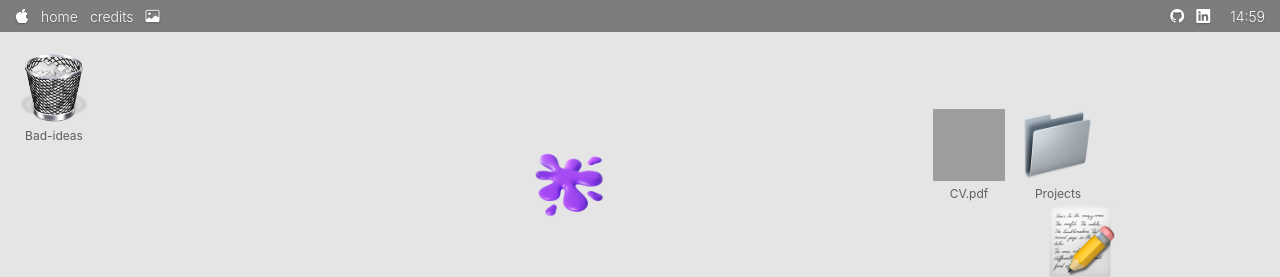
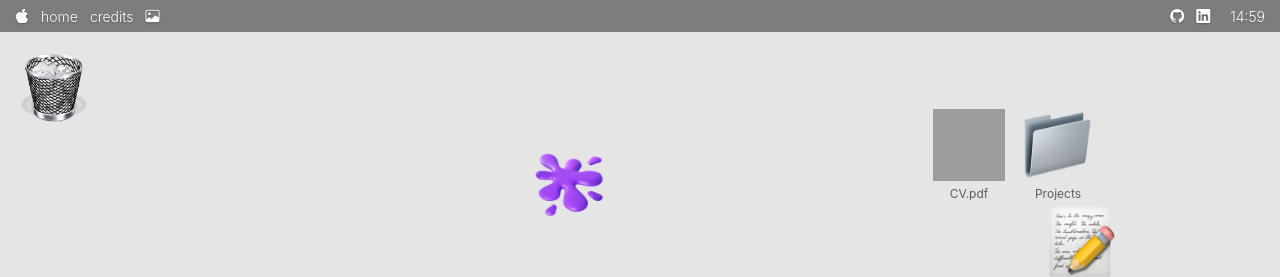
Before and after one commit to navarro-n/portfolio-react, a React (Vite) app in the folder portolio-react/: page / in a window 1280 px wide. Shown: the top 277 px of the page. Built offline with nearby package versions, Linux system fonts and the light colour scheme; grey boxes are pictures that could not be loaded.

Commit message:
Elimino el label del icono papelera

```diff
--- a/portolio-react/src/data/desktopIcons.js
+++ b/portolio-react/src/data/desktopIcons.js
@@ -9,7 +9,7 @@ import trash from '../assets/trash.webp';
 export const desktopIcons = [
   {
     id: 'trash',
-    label: 'Bad-ideas',
+    label:'',
     icon: trash,
     draggable: true,
     initial: { x: 20, y: 20 },
```
